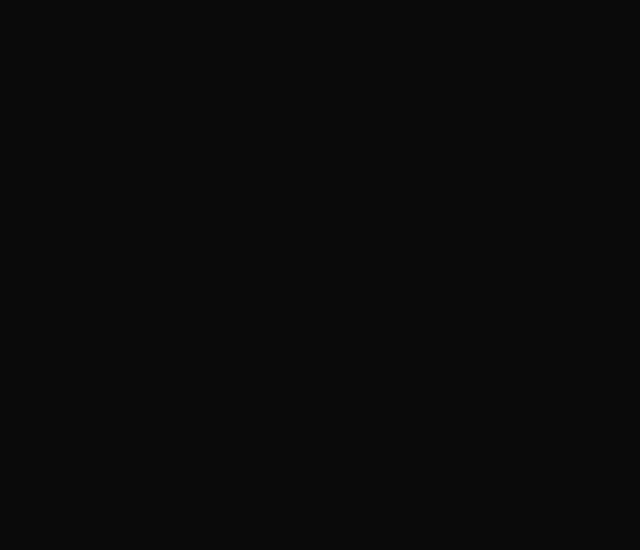
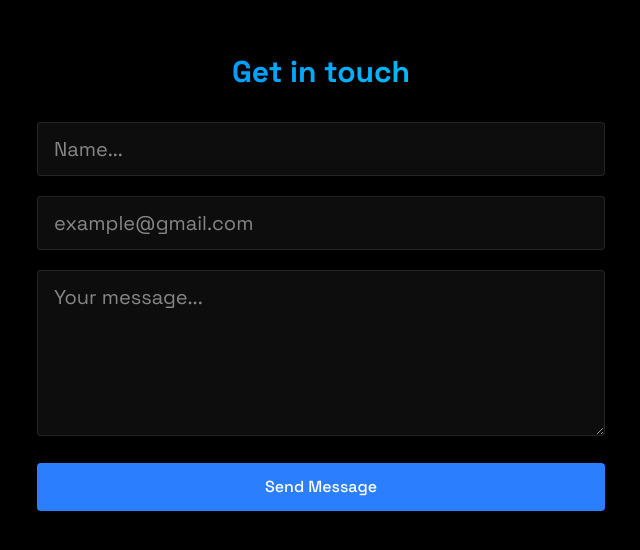
Before and after one commit to sharath-io/portfolio, a React (Vite) app: page / in a window 1280 px wide. Shown: the part 2518-3068 px from the top of the page, without its empty margins (319-959 px from the left). Before the commit the page ends 2400 px from the top, so only its background shows below. Built offline with nearby package versions, Linux system fonts and the light colour scheme.

Commit message:
feat: build contact section with email feature

```diff
--- a/src/App.jsx
+++ b/src/App.jsx
@@ -1,6 +1,7 @@
 import { useState } from "react";
 import { About, Home, LoadingScreen } from "./components";
 import { Projects } from "./components/sections/Projects";
+import { Contact } from "./components/sections/Contact";
 
 function App() {
   const [isLoaded, setIsLoaded] = useState(false);
@@ -15,6 +16,7 @@ function App() {
         <Home/>
         <About/>
         <Projects/>
+        <Contact/>
       </div>
     </>
   );
--- a/src/components/LoadingScreen.jsx
+++ b/src/components/LoadingScreen.jsx
@@ -2,7 +2,7 @@ import React, { useEffect, useState } from "react";
 
 export const LoadingScreen = ({onComplete}) => {
     const [text, setText] = useState("");
-    const fullText = "<Hello World/>"
+    const fullText = "Sharath .esr 🙏"
 
     useEffect(()=>{
         let index =0;
--- /dev/null
+++ b/src/components/sections/Contact.jsx
@@ -0,0 +1,100 @@
+import { useRef, useState } from "react";
+import { RevealOnScroll } from "../RevealOnScroll";
+import emailjs from "@emailjs/browser";
+
+export const Contact = () => {
+  const [formData, setFormData] = useState({
+    name: "",
+    email: "",
+    message: "",
+  });
+  const formRef = useRef(null);
+
+  const handleSubmit = (e) => {
+    e.preventDefault();
+
+    if (!formRef.current) {
+      alert("Form reference is missing!");
+      return;
+    }
+
+    emailjs
+      .sendForm(
+        import.meta.env.VITE_SERVICE_ID,
+        import.meta.env.VITE_TEMPLATE_ID,
+        formRef.current,
+        import.meta.env.VITE_PUBLIC_KEY
+      )
+      .then((result) => {
+        alert("Message Sent!");
+        setFormData({ name: "", email: "", message: "" });
+      })
+      .catch((error) => console.log(error));
+  };
+
+  return (
+    <section
+      id="contact"
+      className="min-h-screen flex items-center justify-center py-20"
+    >
+      <RevealOnScroll>
+        <div className="px-4 w-150">
+          <h2 className="text-3xl font-bold mb-8 bg-gradient-to-r from-blue-500 to-cyan-400 bg-clip-text text-transparent text-center">
+            Get in touch
+          </h2>
+          <form className="space-y-5" ref={formRef} onSubmit={handleSubmit}>
+            <div className="relative">
+              <input
+                type="text"
+                id="name"
+                name="name"
+                value={formData.name}
+                onChange={(e) =>
+                  setFormData({ ...formData, name: e.target.value })
+                }
+                required
+                placeholder="Name..."
+                className="text-xl w-full bg-white/5 border border-white/10 rounded px-4 py-3 text-white transition focus:outline-none focus:border-blue-500 focus:bg-blue-500/5"
+              />
+            </div>
+            <div className="relative">
+              <input
+                type="email"
+                id="email"
+                name="email"
+                required
+                value={formData.email}
+                onChange={(e) =>
+                  setFormData({ ...formData, email: e.target.value })
+                }
+                placeholder="example@gmail.com"
+                className="text-xl w-full bg-white/5 border border-white/10 rounded px-4 py-3 text-white transition focus:outline-none focus:border-blue-500 focus:bg-blue-500/5"
+              />
+            </div>
+            <div className="relative">
+              <textarea
+                id="message"
+                name="message"
+                required
+                rows={5}
+                value={formData.message}
+                onChange={(e) =>
+                  setFormData({ ...formData, message: e.target.value })
+                }
+                placeholder="Your message..."
+                className="text-xl w-full bg-white/5 border border-white/10 rounded px-4 py-3 text-white transition focus:outline-none focus:border-blue-500 focus:bg-blue-500/5"
+              />
+            </div>
+
+            <button
+              type="submit"
+              className="w-full bg-blue-500 text-white py-3 px-6 rounded font-medium transition relative overflow-hidden hover:-translate-y-0.5 hover:shadow-[0_0_15px_rgba(59,130,246,0.4)]"
+            >
+              Send Message
+            </button>
+          </form>
+        </div>
+      </RevealOnScroll>
+    </section>
+  );
+};
```
Also changed, not shown: 2 other files (tests, documents, lock files or other folders).
